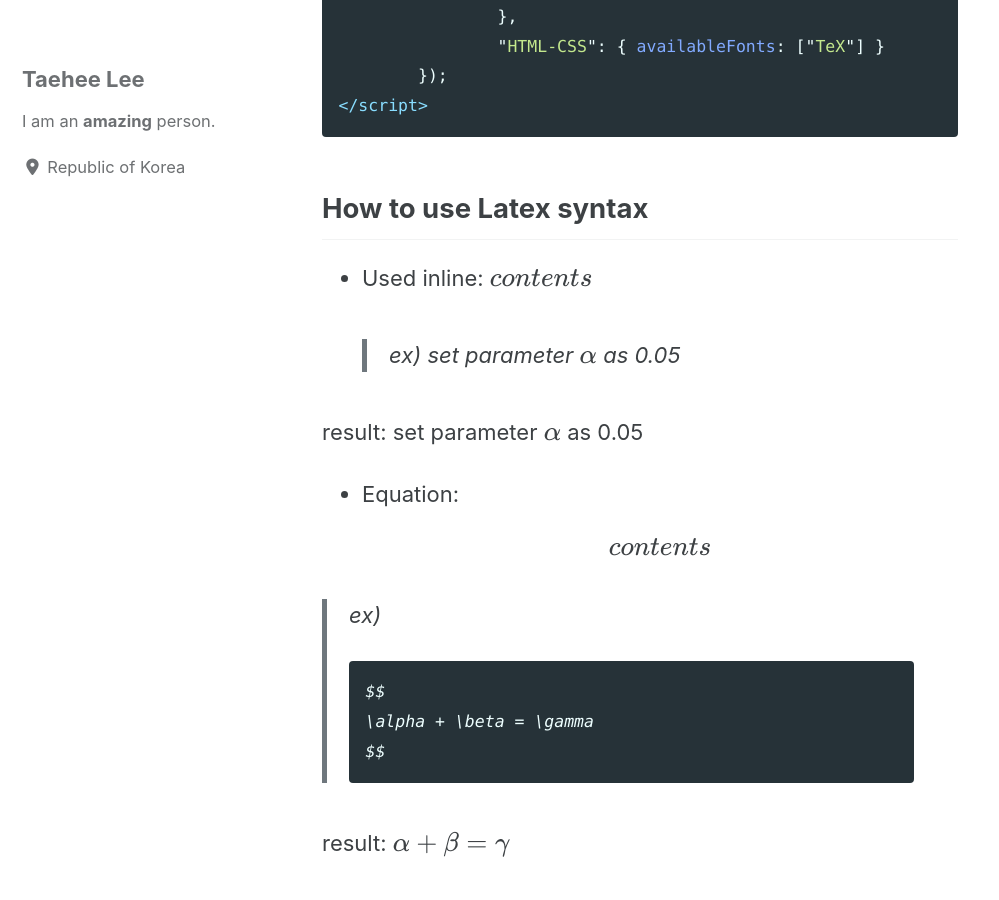
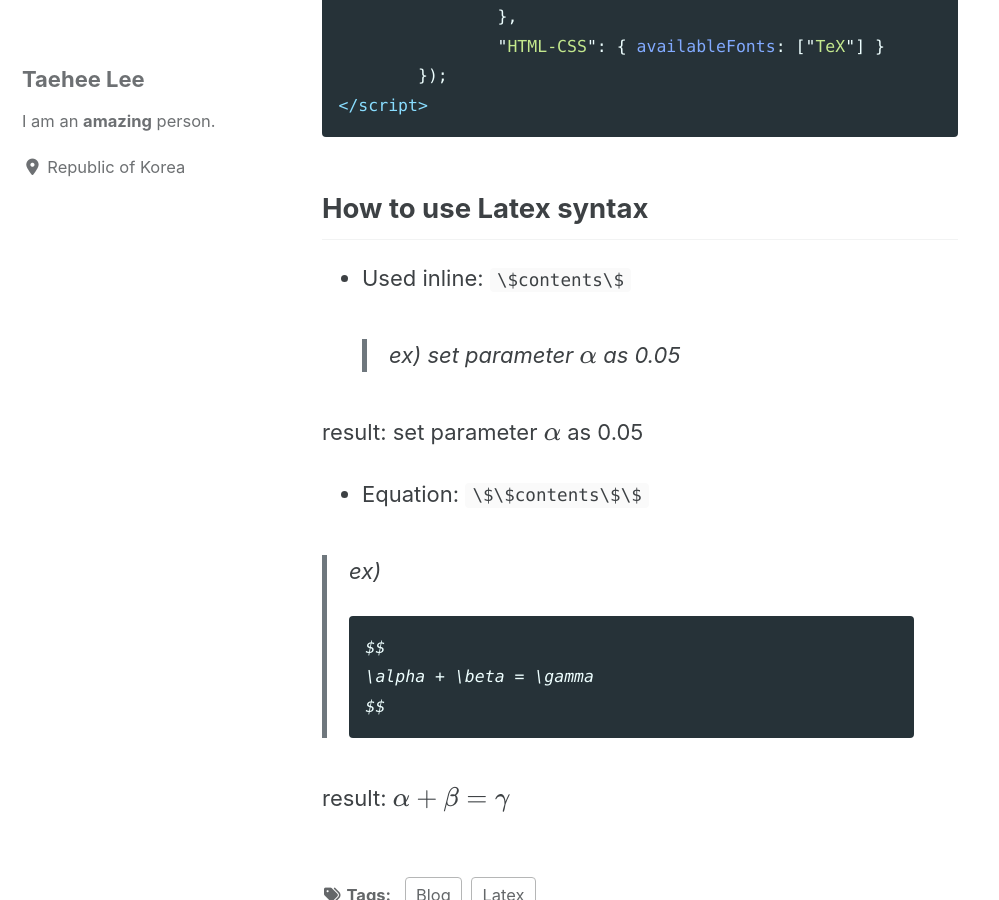
Before and after one commit to THstar/thstar.github.io, a Jekyll site: the page built from _posts/2020-04-28-Use Latex Syntax.md, in a window 1280 px wide and 900 px high, scrolled down 960 px. Shown: the whole window, without its empty margins (0-999 px from the left). Built offline with Jekyll 4.4.1, drawn with Linux system fonts in a browser that asks for light colours; cached includes are drawn as plain includes; nearby versions of some CDN libraries; formulas are drawn with MathJax 3.

````diff
--- a/_posts/2020-04-28-Use Latex Syntax.md
+++ b/_posts/2020-04-28-Use Latex Syntax.md
@@ -34,12 +34,12 @@ tags:
 
 ## How to use Latex syntax
 
-* Used inline: \$contents\$
+* Used inline: ```\$contents\$```
 > ex) set parameter \$\alpha\$ as 0.05
 
 result:  set parameter $\alpha$ as 0.05
 
-* Equation: \$\$contents\$\$
+* Equation: ```\$\$contents\$\$```
 
 > ex)
 > ```
````
